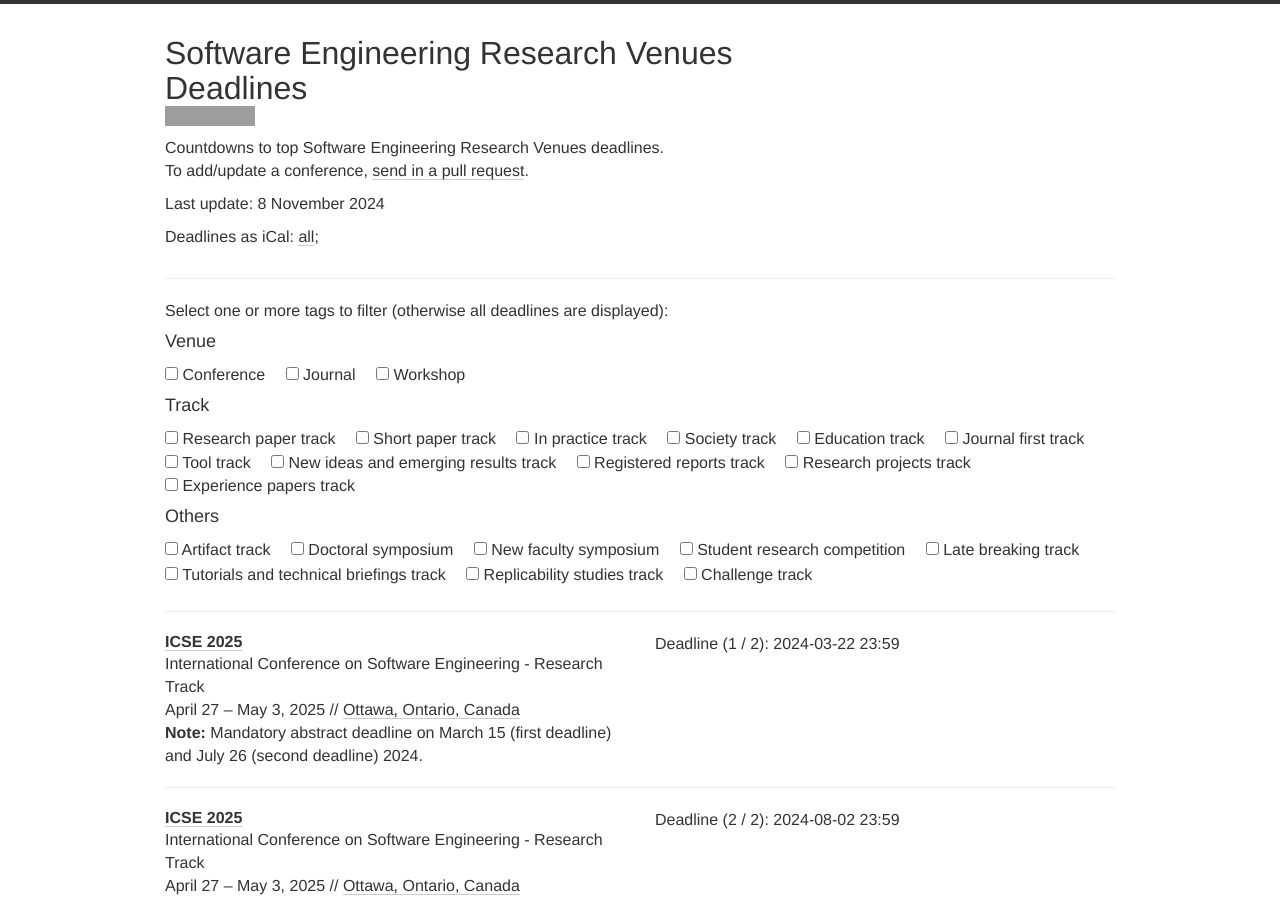
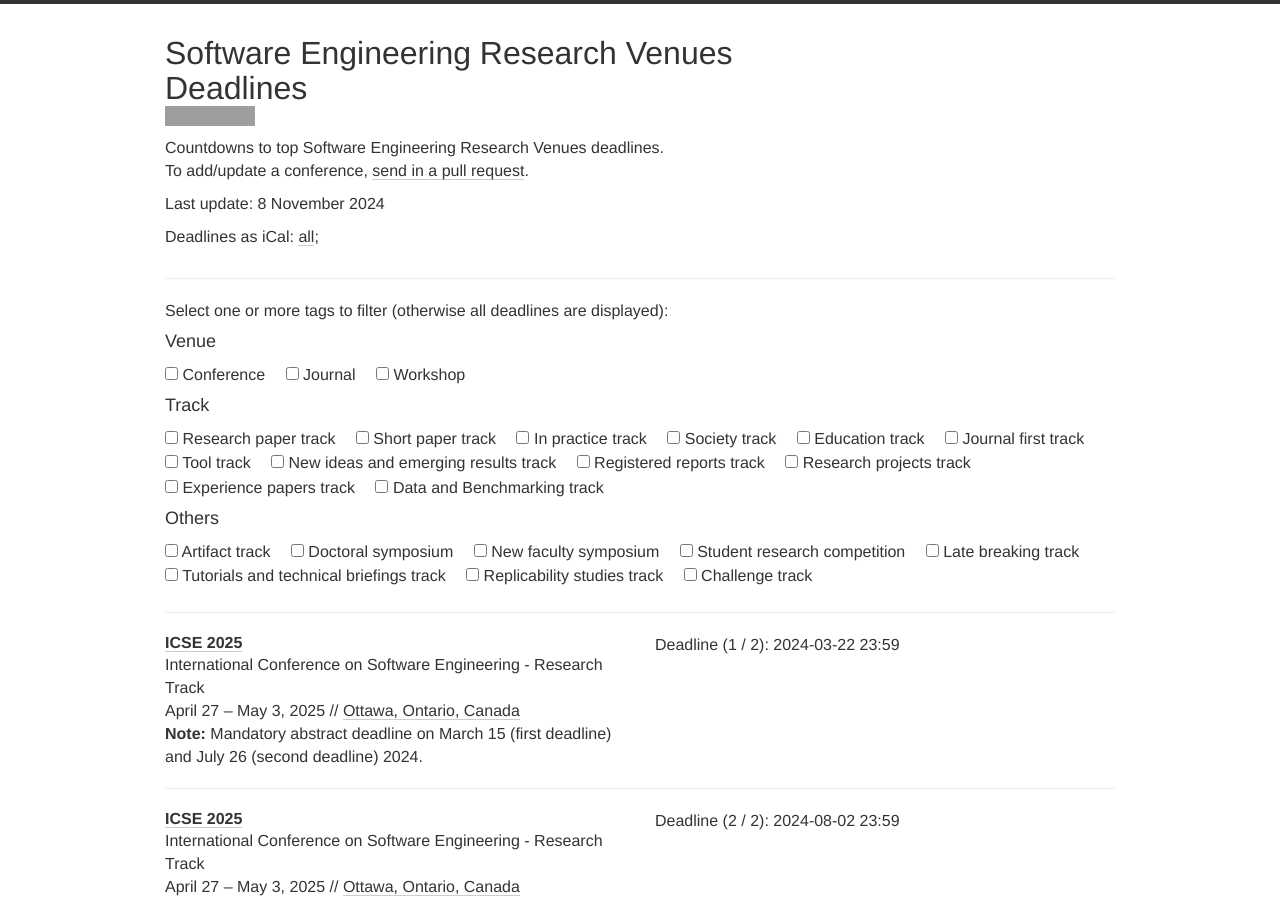
Before and after one commit to se-deadlines/se-deadlines.github.io, a Jekyll site: the page built from index.html, in a window 1280 px wide and 900 px high. Built offline with Jekyll 4.4.1, drawn with Linux system fonts in a browser that asks for light colours; nearby versions of some CDN libraries; grey boxes are pictures that could not be loaded.

Commit message:
add new track

```diff
--- a/_data/types.yml
+++ b/_data/types.yml
@@ -44,6 +44,9 @@
 - name: Experience papers track
   tag: EXPT
   type: track
+- name: Data and Benchmarking track
+  tag: DB
+  type: track
 
 # Others
 
```
